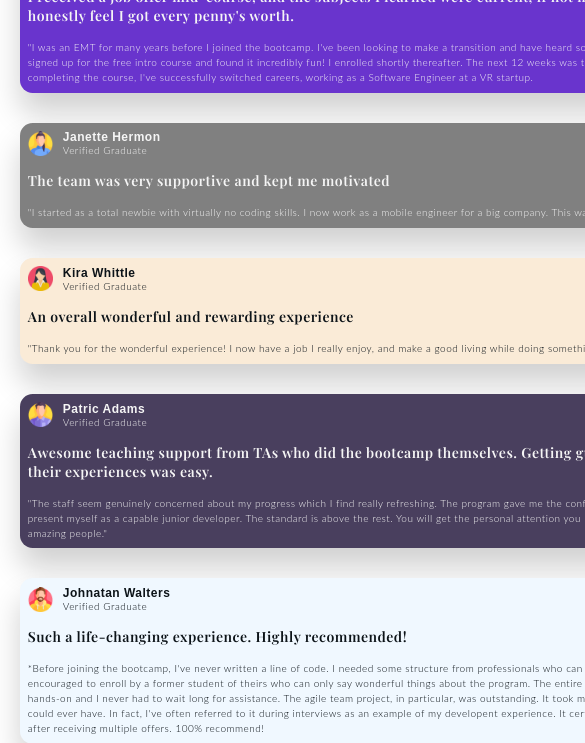
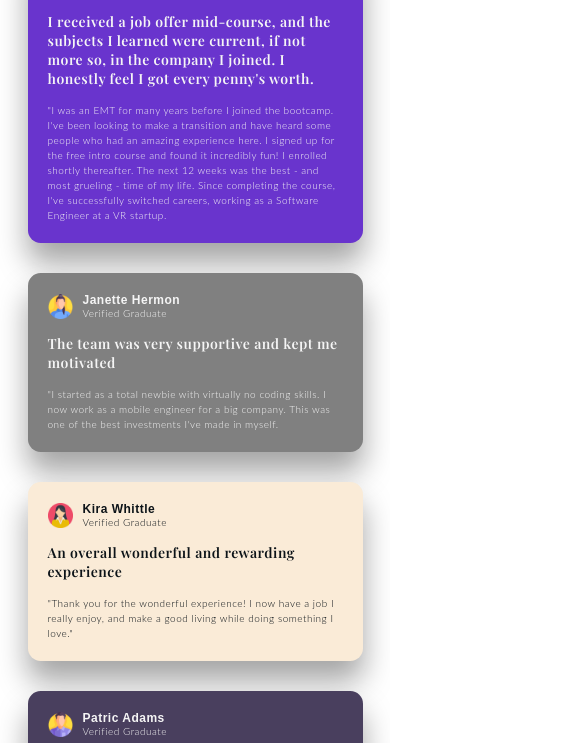
Before and after one commit to RustamHolov/Card, a plain HTML site: page index.html in a window 390 px wide. Shown: the part 119-862 px from the top of the page, 585 px wide, since content can reach past the window. Drawn offline with nearby package versions, Linux system fonts and the light colour scheme; a web font is replaced by a local one.

Commit message:
Mobile adaptation

```diff
--- a/style.css
+++ b/style.css
@@ -1,18 +1,19 @@
 * {
   margin: 0;
+  padding: 0;
   box-sizing: border-box;
   /* border: solid 1px rgb(118, 118, 118); */
 }
 body {
-  min-width: 175svh;
-  min-height: 100vh;
+  font-size: 13px;
+  display: flex;
+  flex-direction: column;
+  align-items: center;
+  justify-content: space-evenly;
 }
 main {
-  display: flex;
-  justify-content: center;
-  align-items: center;
-  height: 90vh;
   margin: 0;
+  padding: 20px;
 }
 figure {
   max-width: 25px;
@@ -89,8 +90,6 @@ section {
     "card3 card3 card4 card4 card4 card5 card5";
   grid-template-columns: 1fr 1fr 3fr 1fr 0.75fr 1fr 1fr;
   grid-template-rows: 1fr 1fr 1fr 1fr;
-  height: 520px;
-  width: 1150px;
   grid-gap: 30px;
 }
 .article-content {
@@ -101,12 +100,12 @@ section {
   display: flex;
   flex-direction: column;
   justify-content: flex-start;
-  padding: 2vw;
+  padding: 20px;
   background-color: hsl(0, 8%, 80%);
   color: rgb(12, 19, 24);
   border-radius: 1.5vh;
   overflow: hidden;
-  box-shadow: 0 20px 30px 0 rgba(9, 9, 9, 0.188);
+  box-shadow: 0 20px 30px 0 rgba(9, 9, 9, 0.368);
   gap: 15px;
   height: 100%;
 }
@@ -134,17 +133,11 @@ section {
 }
 @media (max-width: 500px) {
   main {
-    display: block;
-  }
-  body {
-    max-width: 100%;
-    display: flex;
-    flex-direction: column;
-    padding: 20px;
+    max-width: 375px;
+    margin-top: 20px;
   }
   .cards {
     display: flex;
-    max-width: 100svh;
     flex-direction: column;
     height: auto;
     width: auto;
```
